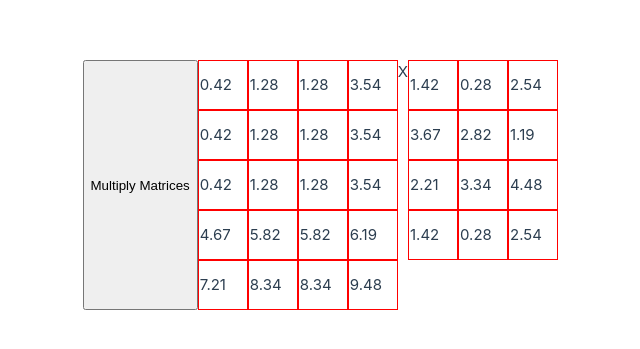
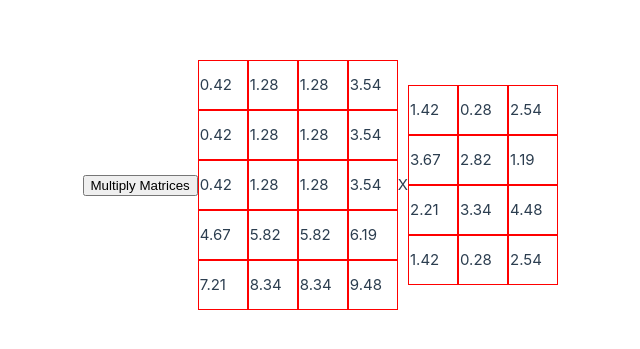
Before and after one commit to ryansereno/vue-tensor, a Vue app: page / in a window 1280 px wide. Shown: the part 215-564 px from the top of the page, without its empty margins (82-722 px from the left). Built offline with nearby package versions, Linux system fonts and the light colour scheme.

Commit message:
fixed vertical alignment

```diff
--- a/src/App.vue
+++ b/src/App.vue
@@ -1,5 +1,5 @@
 <template>
-  <div style="display: flex">
+  <div style="display: flex; align-items:center;">
     <button @click="multiplyMatrices">Multiply Matrices</button>
     <Matrix ref="matrixARef" :matrix="matrixA" />
     <span> X </span>
```
